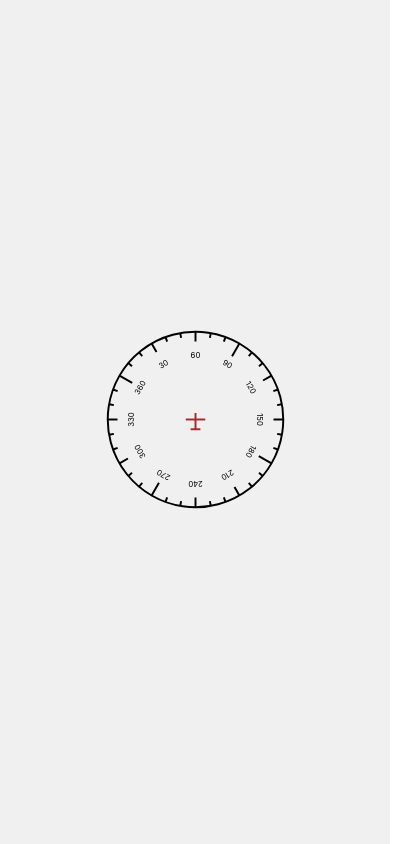
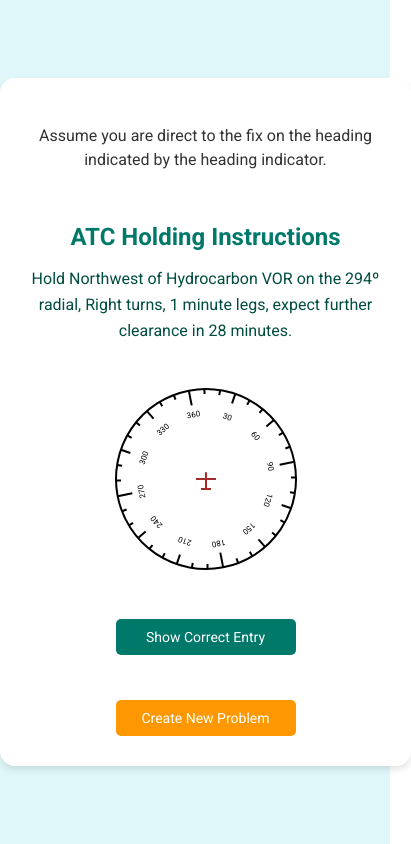
Before and after one commit to Ethan826/holding-quiz, a React (Vite) app: page / in a window 390 px wide. Shown: the whole page, 411 px wide, since content can reach past the window. Built offline with nearby package versions, Linux system fonts and the light colour scheme.

Commit message:
try adding git workflow

```diff
--- a/src/App.css
+++ b/src/App.css
@@ -1,16 +1,226 @@
 /* App.css */
+
+/* Importing a modern font from Google Fonts */
+@import url("https://fonts.googleapis.com/css2?family=Roboto:wght@400;700&display=swap");
+
 body {
   margin: 0;
+  font-family: "Roboto", sans-serif;
+  background-color: #e0f7fa; /* Light cyan background for a calming effect */
   display: flex;
   justify-content: center;
   align-items: center;
   height: 100vh; /* Full viewport height */
-  background-color: #f0f0f0; /* Optional: Light background for better visibility */
 }
 
-svg {
-  width: 50vw; /* 50% of the viewport width */
-  height: 50vw; /* Maintain aspect ratio by making height equal to width */
-  max-width: 500px; /* Optional: Cap the size for large screens */
-  max-height: 500px; /* Optional: Cap the size for large screens */
+.app-container {
+  background-color: #ffffff; /* White background for the app container */
+  border-radius: 15px;
+  box-shadow: 0 4px 6px rgba(0, 0, 0, 0.1);
+  padding: 30px;
+  max-width: 800px;
+  width: 90%;
+  display: flex;
+  flex-direction: column;
+  align-items: center;
 }
+
+.user-assumption-container {
+  text-align: center;
+  margin-bottom: 20px;
+}
+
+.user-assumption-text {
+  font-size: 18px;
+  color: #333333; /* Dark gray for better readability */
+  line-height: 1.5;
+}
+
+.holding-instructions-container {
+  text-align: center;
+  margin-bottom: 20px;
+}
+
+.holding-instructions-title {
+  font-size: 26px;
+  color: #00796b; /* Teal color for the title */
+  margin-bottom: 10px;
+}
+
+.holding-instructions-text {
+  font-size: 20px;
+  color: #004d40; /* Dark teal for the instructions */
+  line-height: 1.6;
+}
+
+.compass-container {
+  display: flex;
+  justify-content: center;
+  align-items: center;
+  width: 100%;
+  margin-bottom: 20px;
+}
+
+/* Styling the DirectionalGyro SVG */
+.directional-gyro {
+  width: 60vw; /* Increased width for better visibility */
+  height: 60vw; /* Maintain aspect ratio by making height equal to width */
+  max-width: 600px; /* Increased cap for larger screens */
+  max-height: 600px; /* Increased cap for larger screens */
+  transition: none; /* Disable rotation transitions */
+  /* Removed hover rotation effect */
+}
+
+/* SolutionReveal Component Styles */
+.solution-reveal-container {
+  margin-top: 20px;
+  text-align: center;
+  width: 100%; /* Ensure the container takes full width of the parent */
+  display: flex;
+  flex-direction: column;
+  align-items: center; /* Center align items horizontally */
+}
+
+.reveal-button {
+  padding: 12px 24px;
+  font-size: 16px;
+  background-color: #00796b; /* Teal background */
+  color: #ffffff; /* White text */
+  border: none;
+  border-radius: 5px;
+  cursor: pointer;
+  transition: background-color 0.3s ease;
+  margin-bottom: 15px;
+  width: 220px; /* Fixed width for consistency */
+}
+
+.reveal-button:hover {
+  background-color: #004d40; /* Darker teal on hover */
+}
+
+.solution-container {
+  background-color: #f1f8e9; /* Light green background for contrast */
+  border: 1px solid #c5e1a5; /* Border matching the color scheme */
+  border-radius: 8px;
+  padding: 20px;
+  max-width: 420px;
+  width: 100%; /* Ensure it doesn't exceed the parent width */
+  box-sizing: border-box; /* Include padding and border in the element's total width */
+}
+
+.solution-title {
+  font-size: 22px;
+  color: #2e7d32; /* Dark green for the title */
+  margin-bottom: 10px;
+}
+
+.solution-list {
+  list-style-type: none;
+  padding: 0;
+}
+
+.solution-item {
+  font-size: 20px;
+  color: #1b5e20; /* Even darker green for list items */
+  margin: 5px 0;
+}
+
+/* New Problem Button Styles */
+.new-problem-button {
+  padding: 12px 24px;
+  font-size: 16px;
+  background-color: #ff9800; /* Amber background for differentiation */
+  color: #ffffff; /* White text */
+  border: none;
+  border-radius: 5px;
+  cursor: pointer;
+  transition: background-color 0.3s ease;
+  margin-top: 30px;
+  width: 220px; /* Fixed width to align with other buttons */
+}
+
+.new-problem-button:hover {
+  background-color: #e68900; /* Darker amber on hover */
+}
+
+.loading-text {
+  font-size: 20px;
+  color: #00796b; /* Teal color to match theme */
+}
+
+.error-text {
+  color: #d32f2f; /* Red color for errors */
+  background-color: #ffcccc; /* Light red background */
+  padding: 10px 20px;
+  border-radius: 5px;
+  margin-bottom: 20px;
+  font-size: 16px;
+}
+
+.confirmation-text {
+  color: #388e3c; /* Green color for confirmations */
+  background-color: #d0f0c0; /* Light green background */
+  padding: 10px 20px;
+  border-radius: 5px;
+  margin-bottom: 20px;
+  font-size: 16px;
+}
+
+/* Responsive Design */
+@media (max-width: 800px) {
+  .holding-instructions-title {
+    font-size: 24px;
+  }
+
+  .holding-instructions-text {
+    font-size: 18px;
+  }
+
+  .solution-title {
+    font-size: 20px;
+  }
+
+  .solution-item {
+    font-size: 18px;
+  }
+
+  .solution-container {
+    max-width: 350px;
+  }
+}
+
+@media (max-width: 600px) {
+  .user-assumption-text,
+  .holding-instructions-text {
+    font-size: 16px;
+  }
+
+  .directional-gyro {
+    width: 70vw;
+    height: 70vw;
+  }
+
+  .reveal-button {
+    font-size: 14px;
+    padding: 10px 20px;
+    width: 180px; /* Adjusted width for smaller screens */
+  }
+
+  .solution-title {
+    font-size: 18px;
+  }
+
+  .solution-item {
+    font-size: 16px;
+  }
+
+  .solution-container {
+    max-width: 300px; /* Adjusted max-width for smaller screens */
+  }
+
+  .new-problem-button {
+    font-size: 14px;
+    padding: 10px 20px;
+    width: 180px; /* Adjusted width for smaller screens */
+  }
+}
--- a/src/App.tsx
+++ b/src/App.tsx
@@ -1,6 +1,12 @@
+// App.tsx
+
 import "./App.css";
 import { DirectionalGyro } from "./DirectionalGyro/DirectionalGyro";
 import { CompassConfigProps } from "./DirectionalGyro/CompassConfigProps";
+import { generateHoldingScenarioEffect, Hold, HoldEntry } from "./Hold";
+import { Effect } from "effect";
+import { getCardinalDirection, reverseCourse } from "./Heading";
+import { useEffect, useState } from "react";
 
 const COMPASS_PROPS: CompassConfigProps = {
   cx: 100,
@@ -14,9 +20,180 @@ const COMPASS_PROPS: CompassConfigProps = {
   tickLabelOffset: 5,
 };
 
-const App = () => {
-  const heading = 60;
-  return <DirectionalGyro heading={heading} {...COMPASS_PROPS} />;
+// HoldingInstructions.tsx
+
+interface HoldingInstructionsProps {
+  hold: Hold;
+}
+
+// HoldingInstructions.tsx
+
+interface HoldingInstructionsProps {
+  hold: Hold;
+}
+
+export const HoldingInstructions: React.FC<HoldingInstructionsProps> = ({
+  hold,
+}) => {
+  // Construct the ATC holding instruction
+  const instructions = `Hold ${getCardinalDirection(
+    reverseCourse(hold.inboundCourse)
+  )} of ${hold.fix} on the ${reverseCourse(hold.inboundCourse)}º radial, ${
+    hold.direction
+  } turns, ${
+    hold._tag === "DistanceBasedLeg"
+      ? `${hold.distanceDecimiles / 10} mile`
+      : `${hold.durationSeconds / 60} minute`
+  } legs, expect further clearance in ${hold.efcMinutes} minutes.`;
+
+  return (
+    <div className="holding-instructions-container">
+      <h1 className="holding-instructions-title">ATC Holding Instructions</h1>
+      <p className="holding-instructions-text">{instructions}</p>
+    </div>
+  );
+};
+
+const App: React.FC = () => {
+  const [holdingScenario, setHoldingScenario] = useState<{
+    hold: Hold;
+    courseToFix: number;
+    solution: ReadonlySet<HoldEntry>;
+  } | null>(null);
+
+  const [isSolutionRevealed, setIsSolutionRevealed] = useState<boolean>(false);
+
+  // Function to generate a new holding scenario
+  const generateNewHoldingScenario = () => {
+    try {
+      const newScenario = Effect.runSync(generateHoldingScenarioEffect);
+      setHoldingScenario(newScenario);
+      setIsSolutionRevealed(false); // Reset solution visibility
+    } catch (error) {
+      console.error("Failed to generate a new holding scenario:", error);
+      // Optionally, set an error state and display an error message to the user
+    }
+  };
+
+  // Initialize holding scenario on component mount
+  useEffect(() => {
+    generateNewHoldingScenario();
+  }, []);
+
+  // Handle loading state
+  if (!holdingScenario) {
+    return (
+      <div className="app-container">
+        <p className="loading-text">Loading...</p>
+      </div>
+    );
+  }
+
+  const { hold, courseToFix, solution } = holdingScenario;
+
+  // Function to toggle solution visibility
+  const toggleSolution = () => {
+    setIsSolutionRevealed((prev) => !prev);
+  };
+
+  return (
+    <div className="app-container">
+      {/* User Assumption Instruction */}
+      <UserAssumption heading={courseToFix} />
+
+      {/* ATC Holding Instructions */}
+      <HoldingInstructions hold={hold} />
+
+      {/* Compass Display */}
+      <div className="compass-container">
+        <DirectionalGyro
+          heading={courseToFix}
+          {...COMPASS_PROPS}
+          aria-label="Directional Compass"
+        />
+      </div>
+
+      {/* Solution Reveal */}
+      <SolutionReveal
+        solution={solution}
+        isRevealed={isSolutionRevealed}
+        toggleSolution={toggleSolution}
+      />
+
+      {/* New Problem Button */}
+      <button
+        className="new-problem-button"
+        onClick={generateNewHoldingScenario}
+      >
+        Create New Problem
+      </button>
+    </div>
+  );
 };
 
 export default App;
+
+// SolutionReveal.tsx
+
+interface SolutionRevealProps {
+  solution: ReadonlySet<HoldEntry>;
+  isRevealed: boolean;
+  toggleSolution: () => void;
+}
+
+/**
+ * Maps HoldEntry _tag values to user-friendly strings.
+ *
+ * @param tag - The _tag value from HoldEntry.
+ * @returns A readable string representing the hold entry.
+ */
+const mapHoldEntryTagToString = (tag: string): string => {
+  // Insert a space before each uppercase letter (except the first) and capitalize the first letter
+  return tag.replace(/([A-Z])/g, " $1").trim();
+};
+
+export const SolutionReveal: React.FC<SolutionRevealProps> = ({
+  solution,
+  isRevealed,
+  toggleSolution,
+}) => {
+  // Convert solution set to array and map tags to readable strings
+  const solutionEntries = Array.from(solution).map((entry) =>
+    mapHoldEntryTagToString(entry._tag)
+  );
+
+  return (
+    <div className="solution-reveal-container">
+      <button className="reveal-button" onClick={toggleSolution}>
+        {isRevealed ? "Hide Correct Entry" : "Show Correct Entry"}
+      </button>
+      {isRevealed && (
+        <div className="solution-container">
+          <h2 className="solution-title">Correct Entry:</h2>
+          <ul className="solution-list">
+            {solutionEntries.map((entry, index) => (
+              <li key={index} className="solution-item">
+                {entry}
+              </li>
+            ))}
+          </ul>
+        </div>
+      )}
+    </div>
+  );
+};
+
+interface UserAssumptionProps {
+  heading: number;
+}
+
+export const UserAssumption: React.FC<UserAssumptionProps> = () => {
+  return (
+    <div className="user-assumption-container">
+      <p className="user-assumption-text">
+        Assume you are direct to the fix on the heading indicated by the heading
+        indicator.
+      </p>
+    </div>
+  );
+};
--- a/src/Hold.ts
+++ b/src/Hold.ts
@@ -370,7 +370,7 @@ type HoldingPatternScenario = {
  * Generates a holding pattern scenario, including the hold definition,
  * course to fix, and the set of applicable hold entries.
  */
-const generateHoldingScenarioEffect: Effect.Effect<
+export const generateHoldingScenarioEffect: Effect.Effect<
   HoldingPatternScenario,
   unknown,
   never
```
Also changed, not shown: 2 other files (tests, documents, lock files or other folders).
